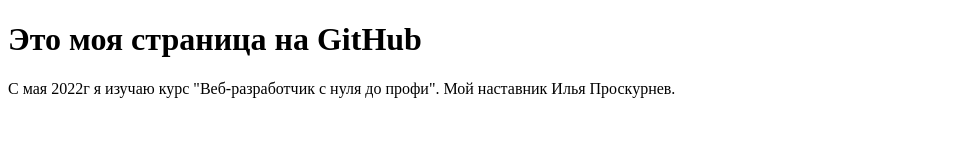
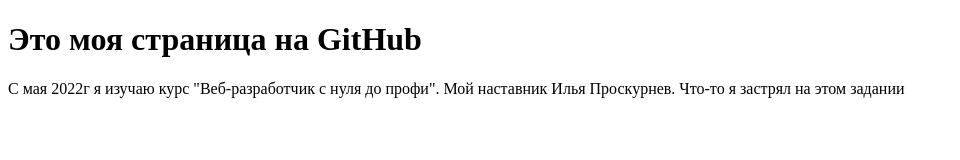
Before and after one commit to L14-Stas/L14-Stas.github.io, a plain HTML site: page index.html in a window 1280 px wide. Shown: the whole page, without its empty margins (0-960 px from the left). Drawn offline with Linux system fonts and the light colour scheme.

Commit message:
я застрял

```diff
--- a/index.html
+++ b/index.html
@@ -11,7 +11,7 @@
 <body>
 <H1>Это моя страница на GitHub</H1>
 <p>С мая 2022г я изучаю курс  "Веб-разработчик c нуля до профи".
-		Мой наставник Илья Проскурнев.</p>
+		Мой наставник Илья Проскурнев. Что-то я застрял на этом задании</p>
 </body>
 
 </html>
```
